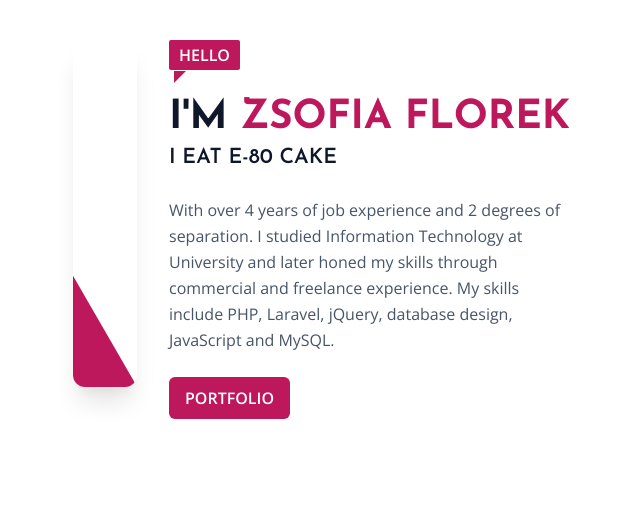
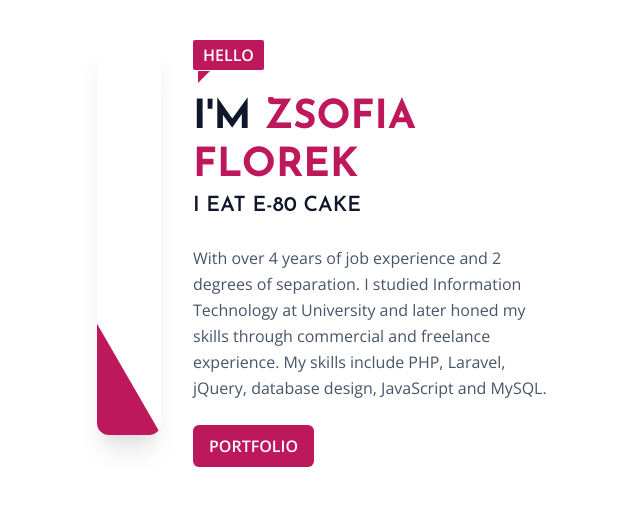
Before and after one commit to zsofiaflorek/portfolio, a Next.js app: page / in a window 1280 px wide. Shown: the top 506 px of the page, without its empty margins (317-957 px from the left). Built offline with nearby package versions, Linux system fonts and the light colour scheme.

Commit message:
Tweak layout

```diff
--- a/pages/index.js
+++ b/pages/index.js
@@ -10,7 +10,7 @@ export default function Home() {
         <meta name="description" content={description} />
         <link rel="icon" href="/favicon.ico" />
       </Head>
-      <main className="md:flex gap-8 max-w-[500px] mx-auto mt-10 mb-16">
+      <main className="lg:flex gap-8 max-w-[500px] mx-auto mt-10 mb-16 px-6">
         <div className="ProfilePictureFrame p-8 shadow-xl rounded-xl mb-8">
           <div className=" bg-white rounded-xl">
             <Image
```
